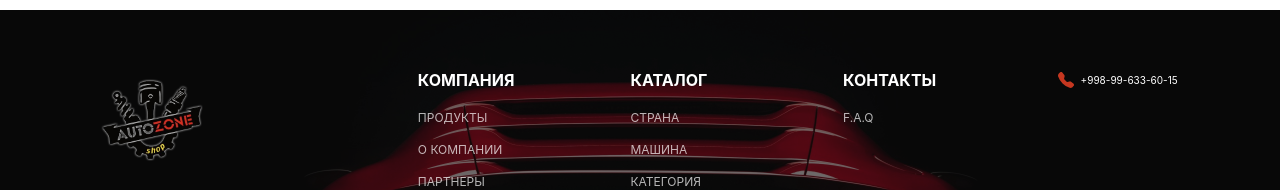
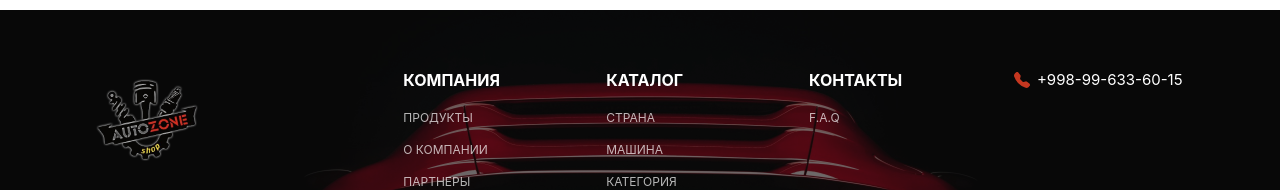
Before and after one commit to NextTechUZ/Autozone-front, a React (Create React App) app: page / in a window 1280 px wide. Shown: the part 3956-4146 px from the top of the page. Built offline with nearby package versions, Linux system fonts and the light colour scheme; no server answers; a web font is replaced by a local one.

Commit message:
footer tel icon changed

```diff
--- a/src/layouts/components/Footer/index.module.scss
+++ b/src/layouts/components/Footer/index.module.scss
@@ -48,11 +48,12 @@
   color: #fff;
   display: block;
   padding-left: 25px;
+  font-size: 1.5rem;
   position: relative;
   &::after{
     position: absolute;
-    width: 2rem;
-    height: 2rem;
+    width: 20px;
+    height: 20px;
     left: 0;
     content: '';
     background: url(../../../img/tel-footer.svg) no-repeat center center;
```
